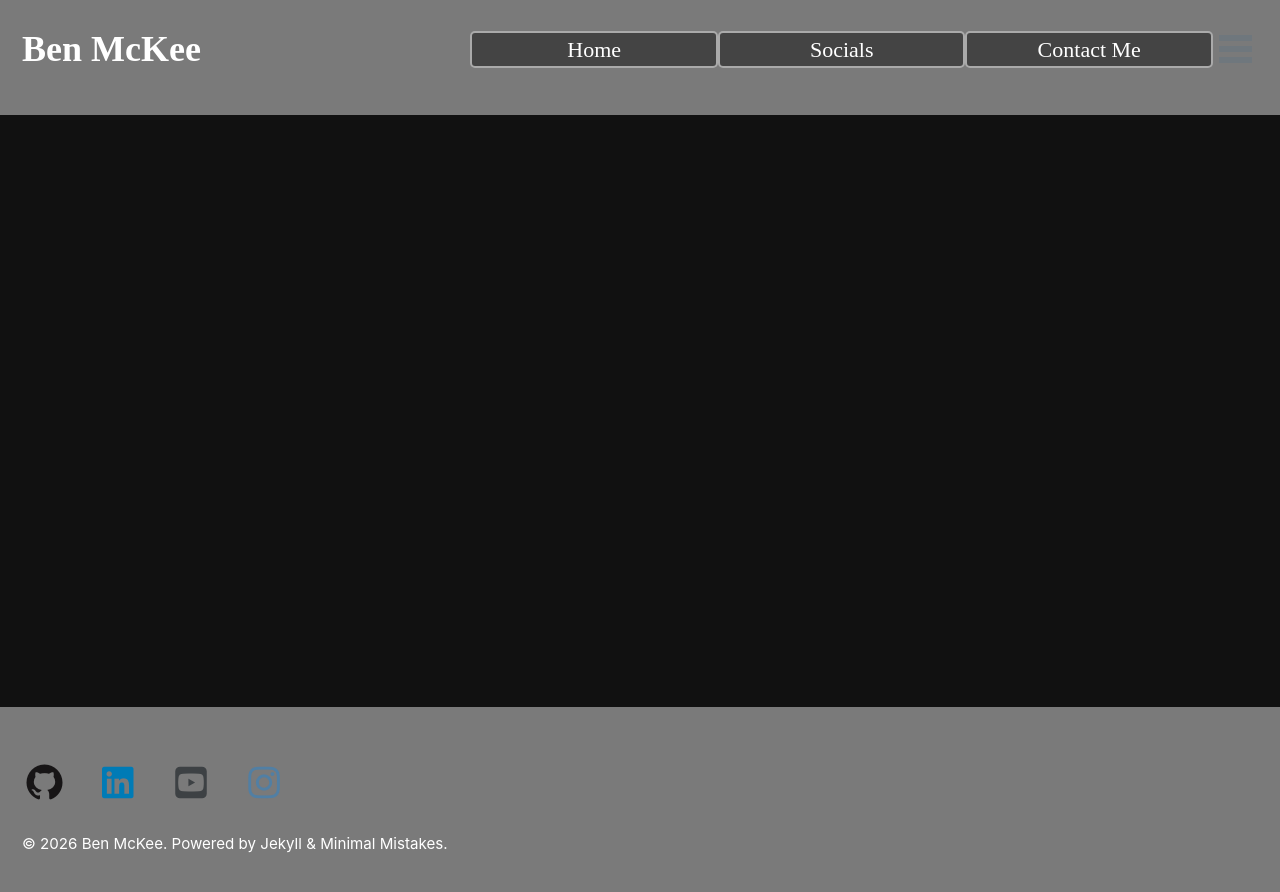
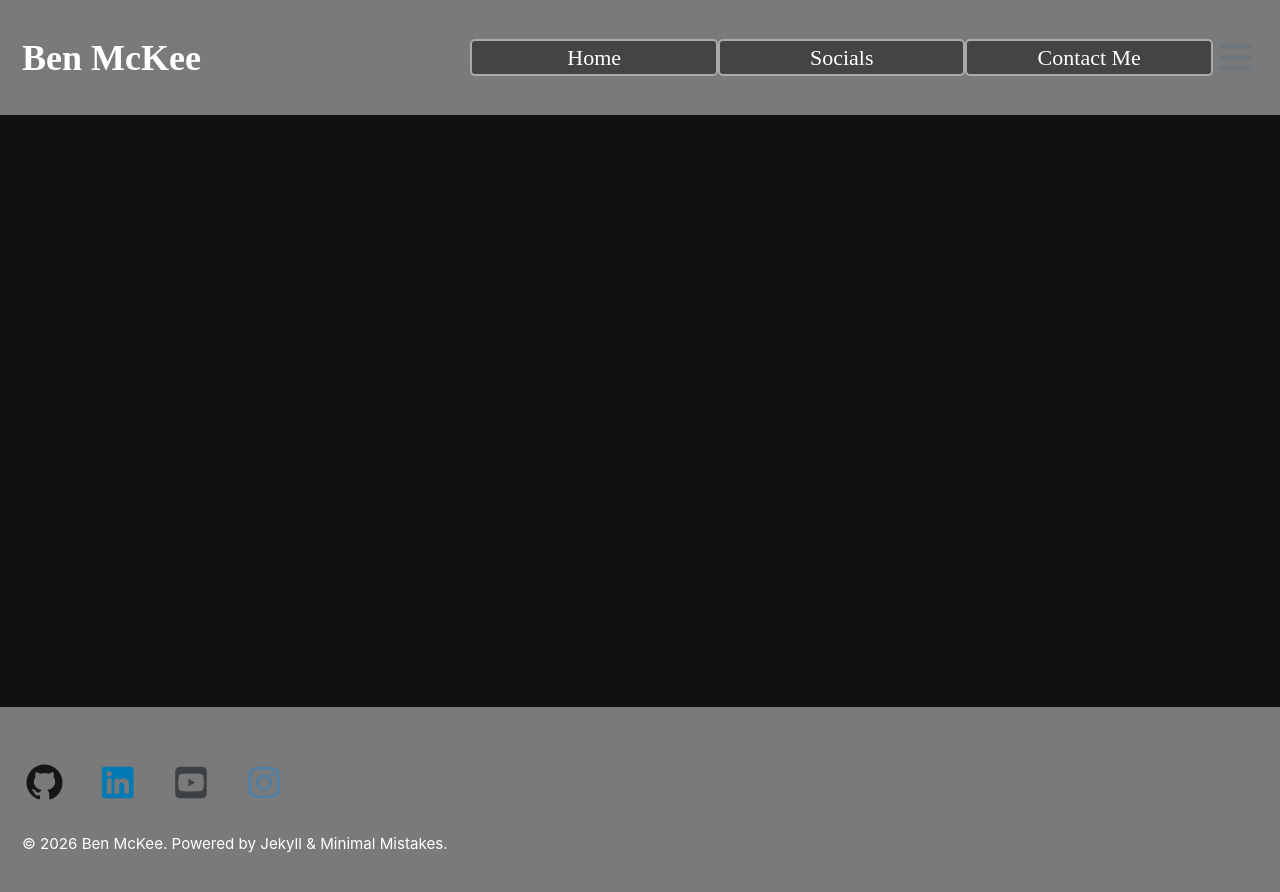
Before and after one commit to Bugglenuggets/Bugglenuggets.github.io, a Jekyll site: the page built from _pages/page-socials.md, in a window 1280 px wide. Shown: the top 892 px of the page. Built offline with Jekyll 4.4.1, drawn with Linux system fonts in a browser that asks for light colours.

Commit message:
Update _masthead.scss

```diff
--- a/_sass/minimal-mistakes/_masthead.scss
+++ b/_sass/minimal-mistakes/_masthead.scss
@@ -25,7 +25,7 @@
     -ms-flex-pack: justify;
     justify-content: space-between;
     font-family: Source Code Pro;
-    text-align: center;
+    align-items: center;
 
     @include breakpoint($x-large) {
       max-width: 100%;
```
